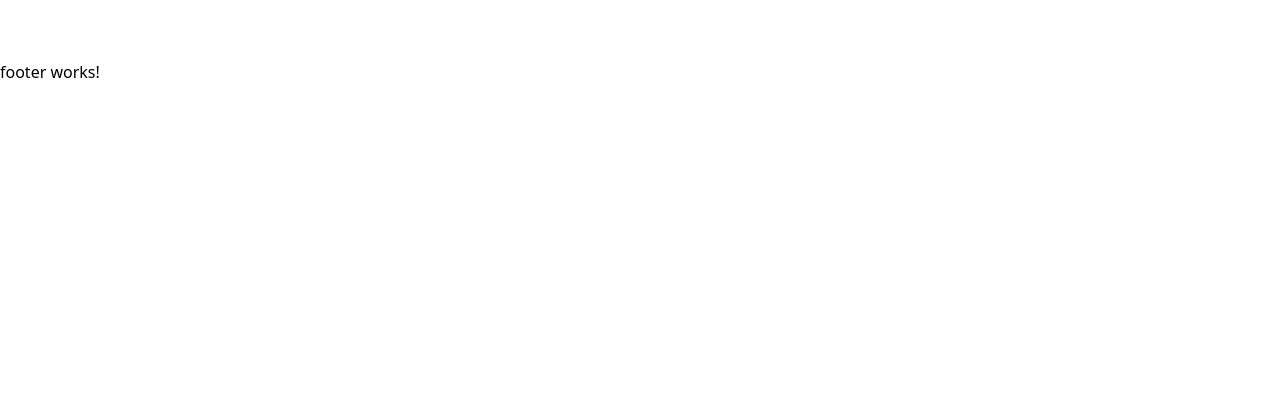
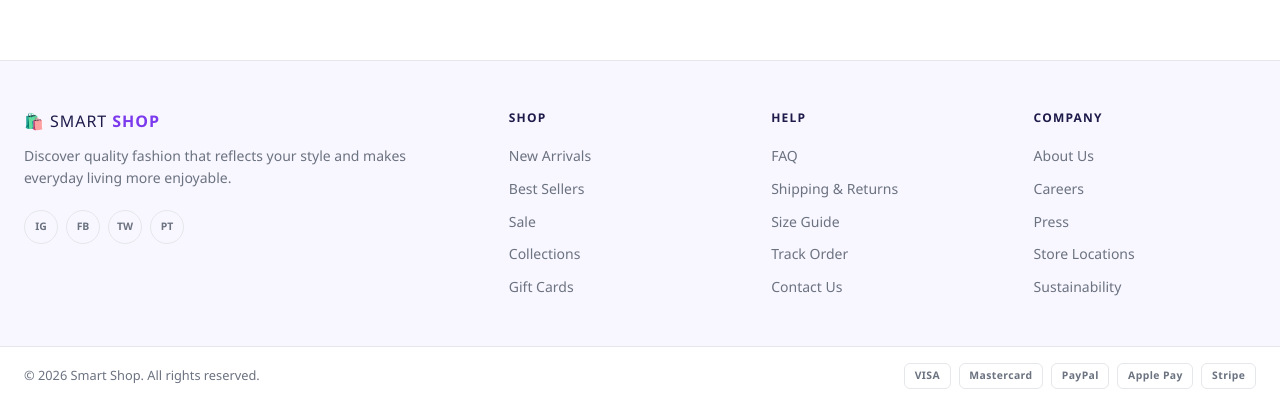
Before and after one commit to Mina-Massoud/Angular-Project, an Angular app: page /products in a window 1280 px wide. Shown: the part 717-1122 px from the top of the page. Before the commit the page ends 801 px from the top, so only its background shows below. Built offline with nearby package versions, Linux system fonts and the light colour scheme.

Commit message:
footer done

```diff
--- a/src/app/shared/components/footer/footer.css
+++ b/src/app/shared/components/footer/footer.css
@@ -1 +1,149 @@
 /* Owner: Mostafa Shanab — feature: shared/footer */
+:host {
+  --primary: #7c3aed;
+  --text: #1e1b4b;
+  --muted: #6b7280;
+  --border: #e5e7eb;
+}
+
+.footer {
+  background: #f8f7ff;
+  border-top: 1px solid var(--border);
+  font-family: 'Segoe UI', sans-serif;
+}
+
+.footer-grid {
+  max-width: 1280px;
+  margin: 0 auto;
+  padding: 3rem 1.5rem;
+  display: grid;
+  grid-template-columns: 2fr 1fr 1fr 1fr;
+  gap: 2.5rem;
+}
+
+/* Brand */
+.brand .logo {
+  display: inline-block;
+  text-decoration: none;
+  color: var(--text);
+  font-size: 1rem;
+  font-weight: 500;
+  letter-spacing: 0.06em;
+  margin-bottom: 0.75rem;
+}
+.brand .logo strong {
+  color: var(--primary);
+  font-weight: 800;
+}
+
+.brand p {
+  font-size: 0.875rem;
+  color: var(--muted);
+  line-height: 1.6;
+  margin: 0 0 1.25rem;
+}
+
+.socials {
+  display: flex;
+  gap: 0.5rem;
+}
+.socials a {
+  width: 34px;
+  height: 34px;
+  border: 1.5px solid var(--border);
+  border-radius: 50%;
+  display: flex;
+  align-items: center;
+  justify-content: center;
+  font-size: 0.65rem;
+  font-weight: 700;
+  color: var(--muted);
+  text-decoration: none;
+  transition:
+    background 0.2s,
+    color 0.2s,
+    border-color 0.2s;
+}
+.socials a:hover {
+  background: var(--primary);
+  color: #fff;
+  border-color: var(--primary);
+}
+
+/* Columns */
+.col h4 {
+  font-size: 0.75rem;
+  font-weight: 700;
+  text-transform: uppercase;
+  letter-spacing: 0.1em;
+  color: var(--text);
+  margin: 0 0 1rem;
+}
+
+.col ul {
+  list-style: none;
+  margin: 0;
+  padding: 0;
+  display: flex;
+  flex-direction: column;
+  gap: 0.55rem;
+}
+
+.col ul li a {
+  font-size: 0.875rem;
+  color: var(--muted);
+  text-decoration: none;
+  transition: color 0.2s;
+}
+.col ul li a:hover {
+  color: var(--primary);
+}
+
+/* Bottom */
+.footer-bottom {
+  border-top: 1px solid var(--border);
+  background: #fff;
+  display: flex;
+  align-items: center;
+  justify-content: space-between;
+  flex-wrap: wrap;
+  gap: 1rem;
+  padding: 1rem 1.5rem;
+  max-width: 100%;
+}
+
+.footer-bottom p {
+  font-size: 0.8rem;
+  color: var(--muted);
+  margin: 0;
+}
+
+.payments {
+  display: flex;
+  gap: 0.5rem;
+  flex-wrap: wrap;
+}
+.payments span {
+  font-size: 0.65rem;
+  font-weight: 700;
+  letter-spacing: 0.04em;
+  padding: 0.25rem 0.6rem;
+  border: 1.5px solid var(--border);
+  border-radius: 6px;
+  color: var(--muted);
+}
+
+/* Responsive */
+@media (max-width: 768px) {
+  .footer-grid {
+    grid-template-columns: 1fr 1fr;
+  }
+  .brand {
+    grid-column: 1 / -1;
+  }
+}
+@media (max-width: 480px) {
+  .footer-grid {
+    grid-template-columns: 1fr;
+  }
+}
--- a/src/app/shared/components/footer/footer.html
+++ b/src/app/shared/components/footer/footer.html
@@ -1,2 +1,42 @@
 <!-- Owner: Mostafa Shanab — feature: shared/footer -->
-<p>footer works!</p>
+<footer class="footer">
+  <div class="footer-grid">
+    <!-- Brand -->
+    <div class="brand">
+      <a routerLink="/" class="logo">🛍️ SMART <strong>SHOP</strong></a>
+      <p>
+        Discover quality fashion that reflects your style and makes everyday living more enjoyable.
+      </p>
+      <div class="socials">
+        <a href="#" aria-label="Instagram">IG</a>
+        <a href="#" aria-label="Facebook">FB</a>
+        <a href="#" aria-label="Twitter">TW</a>
+        <a href="#" aria-label="Pinterest">PT</a>
+      </div>
+    </div>
+
+    <!-- Link Columns -->
+    @for (col of columns; track col.heading) {
+      <div class="col">
+        <h4>{{ col.heading }}</h4>
+        <ul>
+          @for (link of col.links; track link) {
+            <li>
+              <a href="#">{{ link }}</a>
+            </li>
+          }
+        </ul>
+      </div>
+    }
+  </div>
+
+  <!-- Bottom -->
+  <div class="footer-bottom">
+    <p>© {{ year }} Smart Shop. All rights reserved.</p>
+    <div class="payments">
+      @for (p of payments; track p) {
+        <span>{{ p }}</span>
+      }
+    </div>
+  </div>
+</footer>
--- a/src/app/shared/components/footer/footer.ts
+++ b/src/app/shared/components/footer/footer.ts
@@ -1,13 +1,31 @@
 // Owner: Mostafa Shanab — feature: shared/footer
 import { Component } from '@angular/core';
+import { RouterLink } from '@angular/router';
 
 @Component({
   selector: 'app-footer',
   standalone: true,
-  imports: [],
+  imports: [RouterLink],
   templateUrl: './footer.html',
   styleUrl: './footer.css',
 })
 export class Footer {
-  // TODO: Mostafa Shanab — links, payment icons, copyright
+  year = new Date().getFullYear();
+
+  columns = [
+    {
+      heading: 'Shop',
+      links: ['New Arrivals', 'Best Sellers', 'Sale', 'Collections', 'Gift Cards'],
+    },
+    {
+      heading: 'Help',
+      links: ['FAQ', 'Shipping & Returns', 'Size Guide', 'Track Order', 'Contact Us'],
+    },
+    {
+      heading: 'Company',
+      links: ['About Us', 'Careers', 'Press', 'Store Locations', 'Sustainability'],
+    },
+  ];
+
+  payments = ['VISA', 'Mastercard', 'PayPal', 'Apple Pay', 'Stripe'];
 }
```
